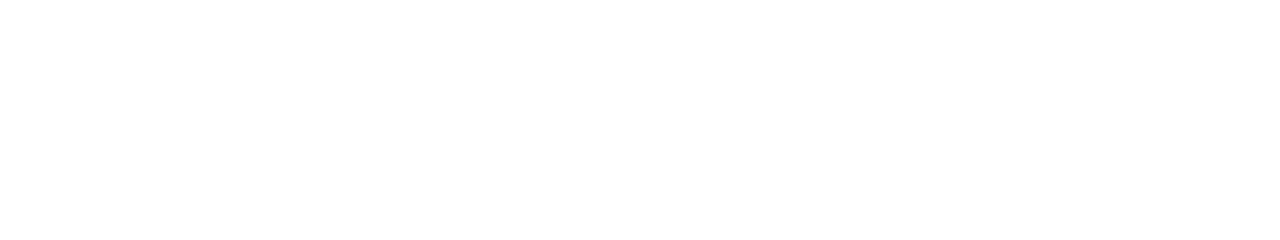
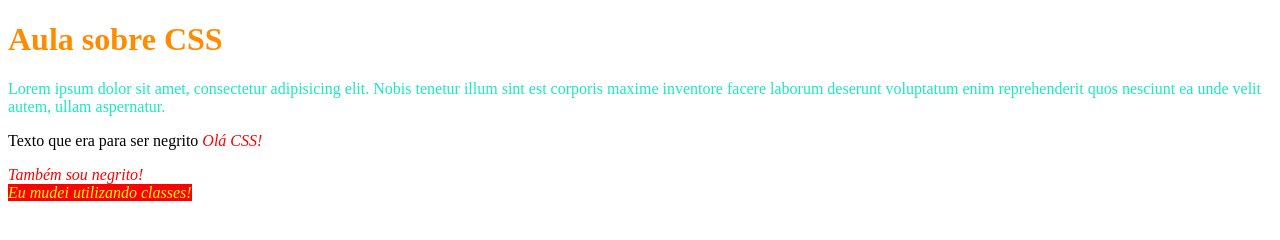
Before and after one commit to jesualdo-stack/aula3-04-03-css, a plain HTML site: page index.html in a window 1280 px wide. Drawn offline with Linux system fonts and the light colour scheme.

Commit message:
Segunda alteração

```diff
--- a/index.html
+++ b/index.html
@@ -3,9 +3,63 @@
     <head>
         <title>CSS</title>
         <meta charset="UTF-8">
+
+        <!-- CSS Interno -> TAG style no HEAD -->
+        <style>
+            /*Existem 3 formas de aplicar o css em elementos:
+            TAG -> utilizando o nome da TAG. EX: b{...}
+            .classe -> criamos uma classe para reaproveitar o mesmo CSS em vários locais. Ex: .azul{...}
+            #id -> definimos um id para o elemento, aplica somente a ele, só podendo haver 1 id com aquele nome.
+            Ex: #logo{...}
+            */
+
+        b{
+            font-weight: normal;
+            color: #f00; /*Cor simplificada: ff 00 00*/
+            font-style: italic;
+        }
+
+        .texto-verde{
+            color: green;
+        }
+
+        .texto-amarelo{
+            color: yellow;
+        }
+
+        .fundo-vermelho{
+            background: #f00;
+        }
+        .fundo-azul{
+            background-color: #00f;
+        }
+
+        #quadrado{
+            height: 100px;
+            width: 100px;
+            border-radius: 20px;
+        }
+        </style>
     </head>
+    <body>
+        <h1 style="color: darkorange">Aula sobre CSS</h1>
+        <p style="color: #1be9bd">
+            Lorem ipsum dolor sit amet, consectetur adipisicing elit. Nobis tenetur illum sint est corporis maxime inventore facere laborum deserunt voluptatum enim reprehenderit quos nesciunt ea unde velit autem, ullam aspernatur.
+        </p>
 
-    <body>
+        <p>
+            Texto que era para ser negrito
+        <b>Olá CSS!</b>
+        </p>
+        <b>
+        Também sou negrito!
+        </b><br>
+
+        <!-- Para utilizar classes, utilizamos a propriedade class -->
+
+        <b class="texto-amarelo fundo-vermelho">
+            Eu mudei utilizando classes!
+        </b>
 
 
     </body>
```
